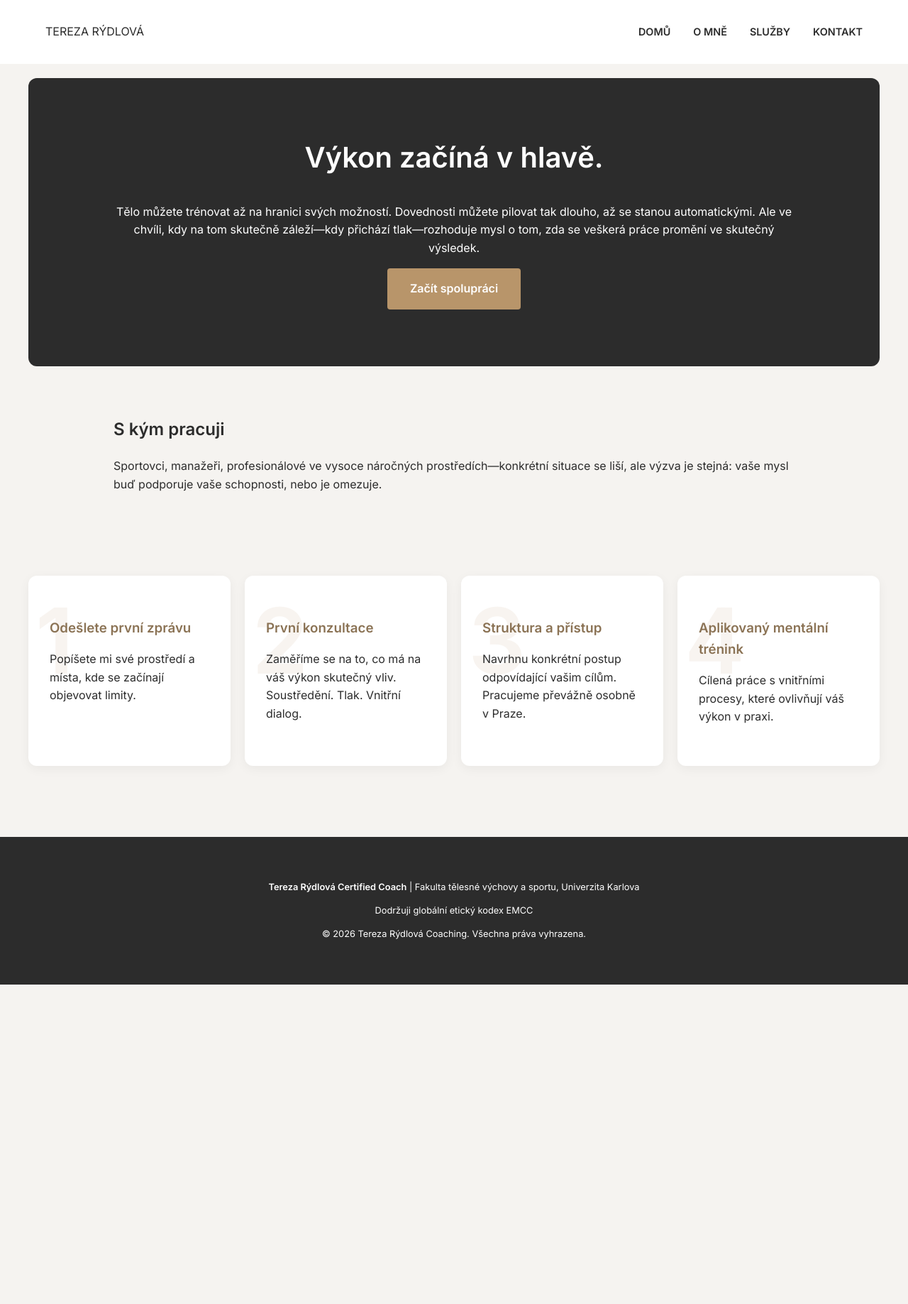
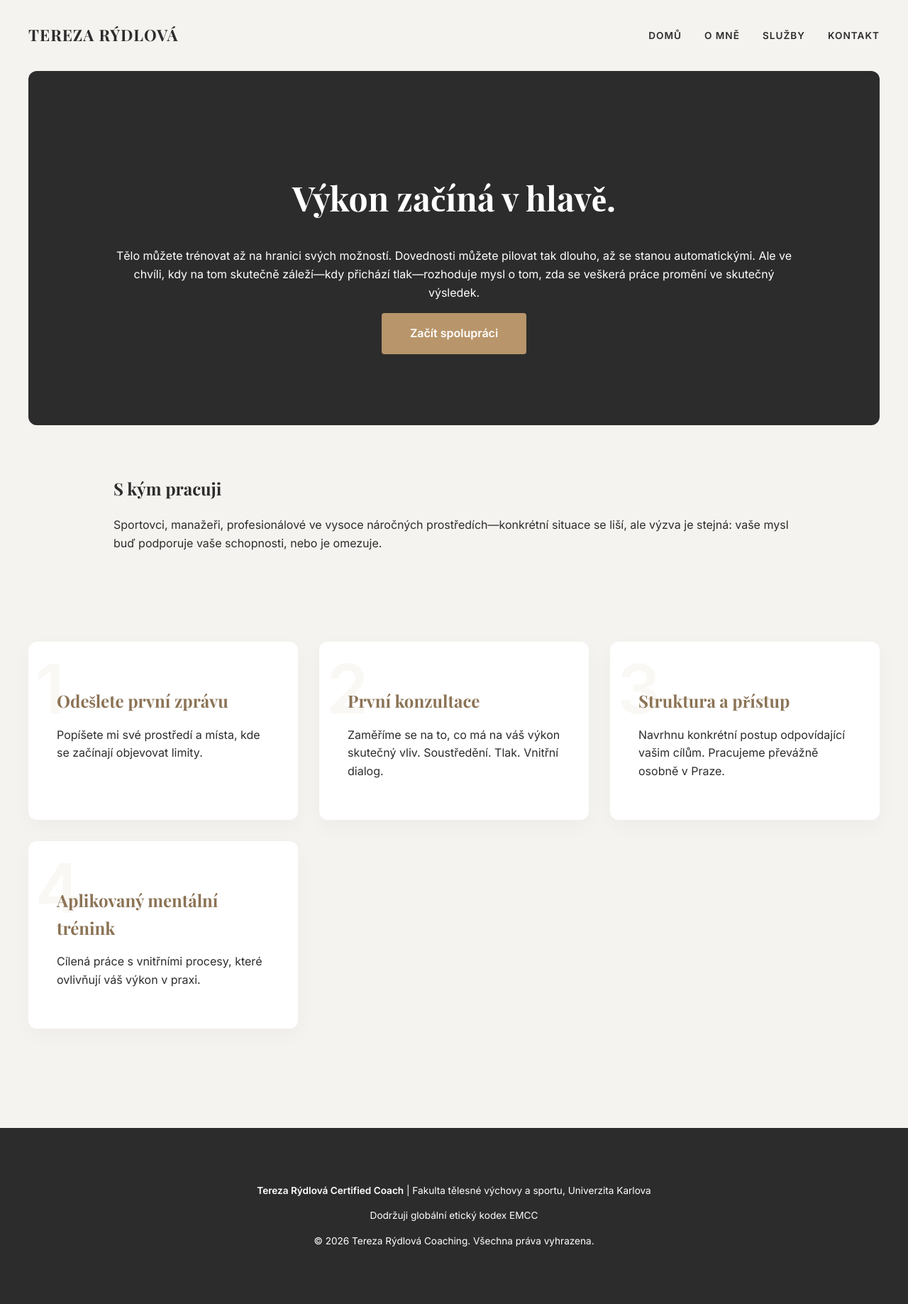
Before and after one commit to westleyovercash/tereza-rydlova, a Jekyll site: the page built from index.md, in a window 1280 px wide. Shown: the whole page at 71% size. Built offline with Jekyll 4.4.1, drawn with Linux system fonts in a browser that asks for light colours; before the commit the page ends 1387 px from its top, so only the background shows below that.

Commit message:
Update style.css

```diff
--- a/assets/css/style.css
+++ b/assets/css/style.css
@@ -1,7 +1,8 @@
+@import url('https://fonts.googleapis.com/css2?family=Playfair+Display:wght@700&family=Inter:wght@400;600&display=swap');
+
 :root {
   --charcoal: #2C2C2C;
   --taupe: #8B7355;
-  --forest: #4A5D4F;
   --gold: #B8956A;
   --off-white: #F5F3F0;
 }
@@ -15,6 +16,10 @@ body {
   overflow-x: hidden;
 }
 
+h1, h2, h3, .logo {
+  font-family: 'Playfair Display', serif;
+}
+
 main {
   max-width: 1200px;
   margin: 0 auto;
@@ -25,10 +30,16 @@ main {
   display: flex;
   justify-content: space-between;
   align-items: center;
-  padding: 2rem 5%;
-  background: white;
+  padding: 2rem 0;
+  background: transparent;
   max-width: 1200px;
   margin: 0 auto;
+}
+
+.logo {
+  font-size: 1.4rem;
+  font-weight: 700;
+  letter-spacing: 1px;
 }
 
 .nav-links {
@@ -44,82 +55,91 @@ main {
   color: var(--charcoal);
   font-weight: 600;
   text-transform: uppercase;
-  font-size: 0.9rem;
+  font-size: 0.85rem;
+  letter-spacing: 1px;
 }
 
 .hero {
-  padding: 80px 10%;
+  padding: 100px 10%;
   background: var(--charcoal);
   color: white;
   text-align: center;
   border-radius: 12px;
-  margin-top: 20px;
 }
 
-.hero h1 { font-size: 2.5rem; max-width: 800px; margin: 0 auto 2rem; }
+.hero h1 { font-size: 3rem; margin-bottom: 2rem; }
 
 .btn {
   background: var(--gold);
   color: white;
-  padding: 1rem 2rem;
+  padding: 1rem 2.5rem;
   text-decoration: none;
   display: inline-block;
   border-radius: 4px;
   font-weight: bold;
-  transition: opacity 0.3s;
+  transition: transform 0.2s;
 }
+
+.btn:hover { transform: translateY(-2px); }
 
 .steps-container {
   display: grid;
-  grid-template-columns: repeat(auto-fit, minmax(250px, 1fr));
-  gap: 20px;
-  padding: 50px 0;
+  grid-template-columns: repeat(auto-fit, minmax(280px, 1fr));
+  gap: 30px;
+  padding: 60px 0;
 }
 
 .step-card {
   background: white;
-  padding: 40px 30px;
+  padding: 40px;
   border-radius: 12px;
   position: relative;
-  overflow: hidden;
-  box-shadow: 0 4px 15px rgba(0,0,0,0.05);
+  box-shadow: 0 10px 30px rgba(0,0,0,0.03);
 }
 
 .step-number {
   position: absolute;
   top: -10px;
   left: 10px;
-  font-size: 8rem;
+  font-size: 6rem;
   font-weight: 900;
-  color: rgba(184, 149, 106, 0.1);
+  color: rgba(184, 149, 106, 0.07);
   z-index: 1;
 }
 
-.step-content { position: relative; z-index: 2; }
-.step-content h3 { color: var(--taupe); margin-bottom: 1rem; }
+.step-content h3 {
+  color: var(--taupe);
+  font-size: 1.5rem;
+  margin-bottom: 1rem;
+}
+
+.services-grid {
+  display: grid;
+  grid-template-columns: repeat(auto-fit, minmax(220px, 1fr));
+  gap: 15px;
+  margin: 40px 0;
+}
+
+.service-item {
+  background: white;
+  padding: 20px;
+  border-left: 4px solid var(--gold);
+  font-family: 'Playfair Display', serif;
+  font-weight: 700;
+  font-size: 1.1rem;
+}
 
 footer {
   background: var(--charcoal);
   color: white;
-  padding: 3rem 5%;
+  padding: 4rem 5%;
   text-align: center;
-  font-size: 0.8rem;
-  margin-top: 50px;
+  font-size: 0.85rem;
+  margin-top: 80px;
 }
 
 @media (max-width: 768px) {
-  .navbar {
-    flex-direction: column;
-    padding: 1rem;
-  }
-
-  .nav-links {
-    gap: 15px;
-    font-size: 0.8rem;
-    flex-wrap: wrap;
-    justify-content: center;
-    margin-top: 15px;
-  }
-
-  .hero h1 { font-size: 1.8rem; }
+  .navbar { flex-direction: column; padding: 1.5rem; }
+  .nav-links { gap: 1rem; margin-top: 1.5rem; }
+  .hero h1 { font-size: 2rem; }
 }
```
